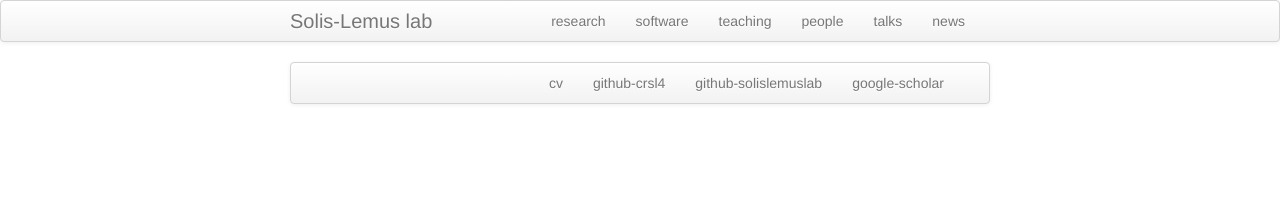
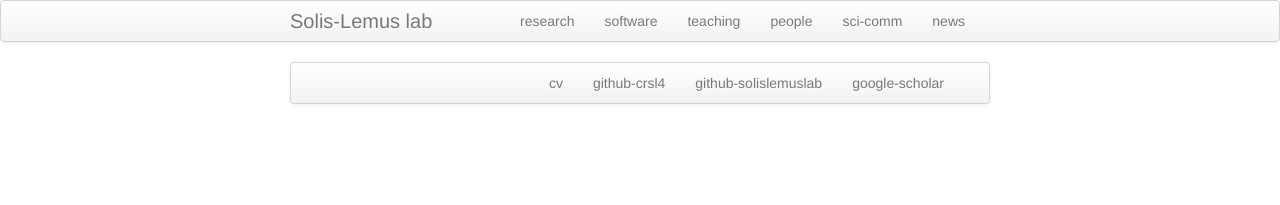
Before and after one commit to solislemuslab/solislemuslab.github.io, a Jekyll site: the page built from index.md, in a window 1280 px wide. Shown: the top 205 px of the page. Built offline with Jekyll 4.4.1, drawn with Linux system fonts in a browser that asks for light colours.

Commit message:
added sci comm

```diff
--- a/_includes/themes/twitter/default.html
+++ b/_includes/themes/twitter/default.html
@@ -39,7 +39,7 @@
               <li><a href="{{ BASE_PATH }}/pages/software.html">software</a></li>
               <li><a href="{{ BASE_PATH }}/pages/teaching.html">teaching</a></li>
               <li><a href="{{ BASE_PATH }}/pages/people.html">people</a></li>
-              <li><a href="{{ BASE_PATH }}/pages/talks.html">talks</a></li>
+              <li><a href="{{ BASE_PATH }}/pages/talks.html">sci-comm</a></li>
               <li><a href="{{ BASE_PATH }}/pages/news.html">news</a></li>
           </ul>
         </div>
```
